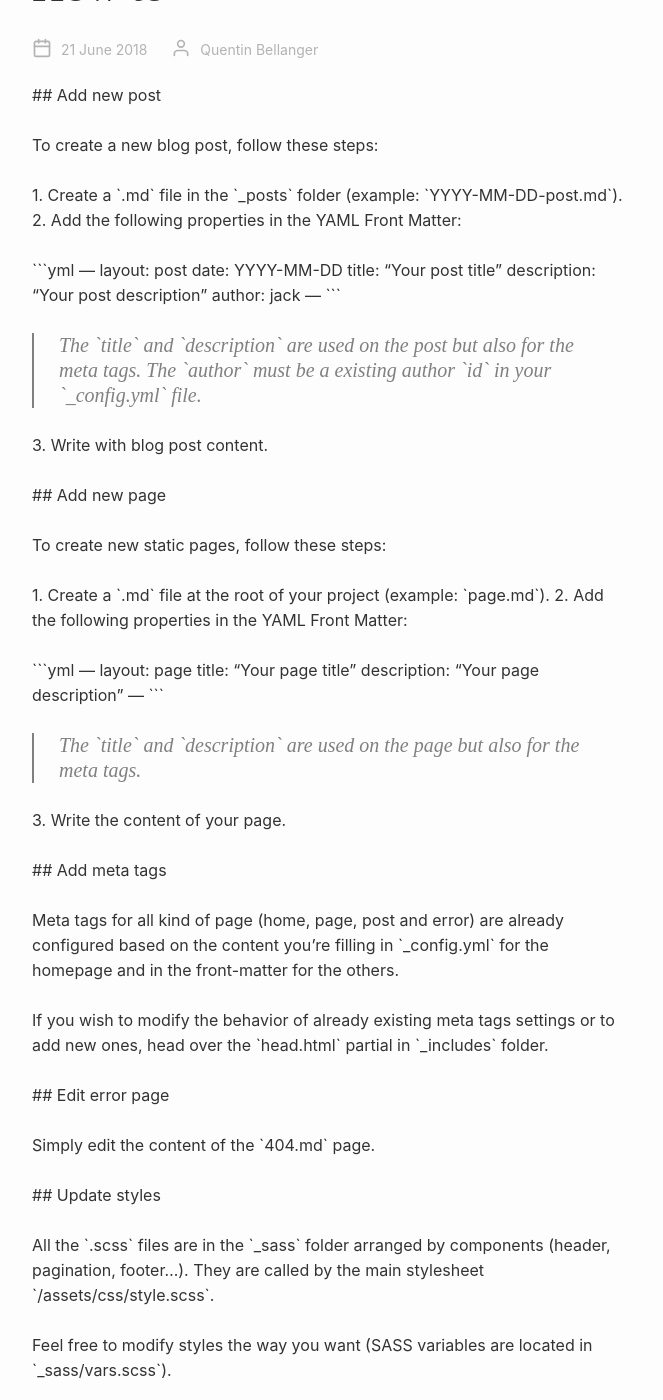
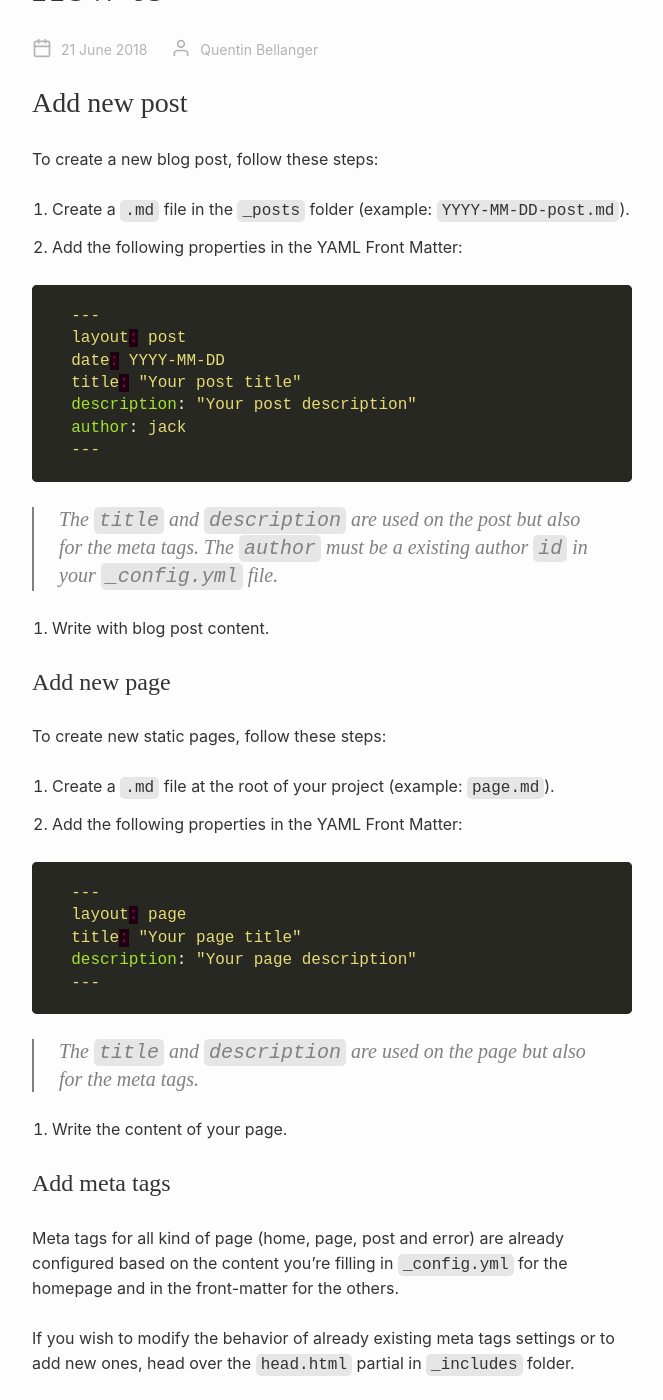
Before and after one commit to bellangerq/neige-theme, a Jekyll site: the page built from _posts/2018-06-21-how-to.markdown, in a window 1280 px wide and 1400 px high, scrolled down 245 px. Shown: the whole window, without its empty margins (308-971 px from the left). Built offline with Jekyll 4.4.1, drawn with Linux system fonts in a browser that asks for light colours; our own code applies the rules of GitHub Pages for plain Markdown files; some of the changed text lies outside the part shown.

Commit message:
Updated How To

````diff
--- a/_posts/2018-06-21-how-to.markdown
+++ b/_posts/2018-06-21-how-to.markdown
@@ -7,14 +7,14 @@ description: In in blandit diam. Nulla odio neque, tempus sed felis ac, cursus e
 author: quentin
 ---
 
-\## Add new post
+## Add new post
 
 To create a new blog post, follow these steps:
 
-1\. Create a \`.md\` file in the \`_posts\` folder (example: \`YYYY-MM-DD-post.md\`).
-2\. Add the following properties in the YAML Front Matter:
+1. Create a `.md` file in the `_posts` folder (example: `YYYY-MM-DD-post.md`).
+2. Add the following properties in the YAML Front Matter:
 
-  \`\`\`yml
+  ```yml
   ---
   layout: post
   date: YYYY-MM-DD
@@ -22,43 +22,43 @@ To create a new blog post, follow these steps:
   description: "Your post description"
   author: jack
   ---
-  \`\`\`
+  ```
 
-  > The \`title\` and \`description\` are used on the post but also for the meta tags. The \`author\` must be a existing author \`id\` in your \`_config.yml\` file.
+  > The `title` and `description` are used on the post but also for the meta tags. The `author` must be a existing author `id` in your `_config.yml` file.
 
-3\. Write with blog post content.
+3. Write with blog post content.
 
-\## Add new page
+### Add new page
 
 To create new static pages, follow these steps:
 
-1\. Create a \`.md\` file at the root of your project (example: \`page.md\`).
-2\. Add the following properties in the YAML Front Matter:
+1. Create a `.md` file at the root of your project (example: `page.md`).
+2. Add the following properties in the YAML Front Matter:
 
-  \`\`\`yml
+  ```yml
   ---
   layout: page
   title: "Your page title"
   description: "Your page description"
   ---
-  \`\`\`
+  ```
 
-  > The \`title\` and \`description\` are used on the page but also for the meta tags.
+  > The `title` and `description` are used on the page but also for the meta tags.
 
-3\. Write the content of your page.
+3. Write the content of your page.
 
-\## Add meta tags
+### Add meta tags
 
-Meta tags for all kind of page (home, page, post and error) are already configured based on the content you're filling in \`_config.yml\` for the homepage and in the front-matter for the others.
+Meta tags for all kind of page (home, page, post and error) are already configured based on the content you're filling in `_config.yml` for the homepage and in the front-matter for the others.
 
-If you wish to modify the behavior of already existing meta tags settings or to add new ones, head over the \`head.html\` partial in \`_includes\` folder.
+If you wish to modify the behavior of already existing meta tags settings or to add new ones, head over the `head.html` partial in `_includes` folder.
 
-\## Edit error page
+### Edit error page
 
-Simply edit the content of the \`404.md\` page.
+Simply edit the content of the `404.md` page.
 
-\## Update styles
+### Update styles
 
-All the \`.scss\` files are in the \`_sass\` folder arranged by components (header, pagination, footer...). They are called by the main stylesheet \`/assets/css/style.scss\`.
+All the `.scss` files are in the `_sass` folder arranged by components (header, pagination, footer...). They are called by the main stylesheet `/assets/css/style.scss`.
 
-Feel free to modify styles the way you want (SASS variables are located in \`_sass/vars.scss\`).
+Feel free to modify styles the way you want (SASS variables are located in `_sass/vars.scss`).
````
